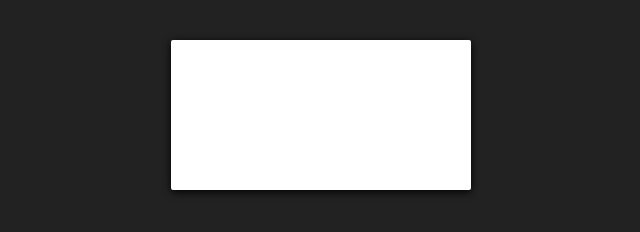
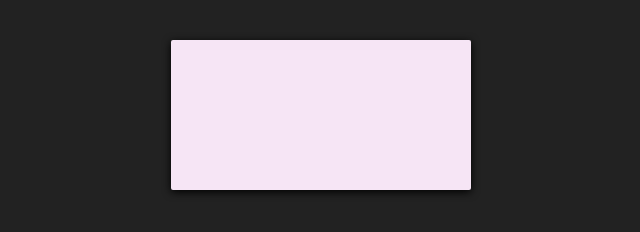
Before and after one commit to tkers/straying-alive, a website with bundled scripts: page index.html in a window 1280 px wide. Shown: the whole page, without its empty margins (319-959 px from the left). Built offline with nearby package versions, Linux system fonts and the light colour scheme.

Commit message:
Update background color

```diff
--- a/index.html
+++ b/index.html
@@ -17,7 +17,7 @@
         margin-top: 40px;
       }
       #root {
-        background-color: #fff;
+        background-color: #f6e5f5;
         box-shadow: 0 2px 8px #000;
         border-radius: 2px;
       }
```
